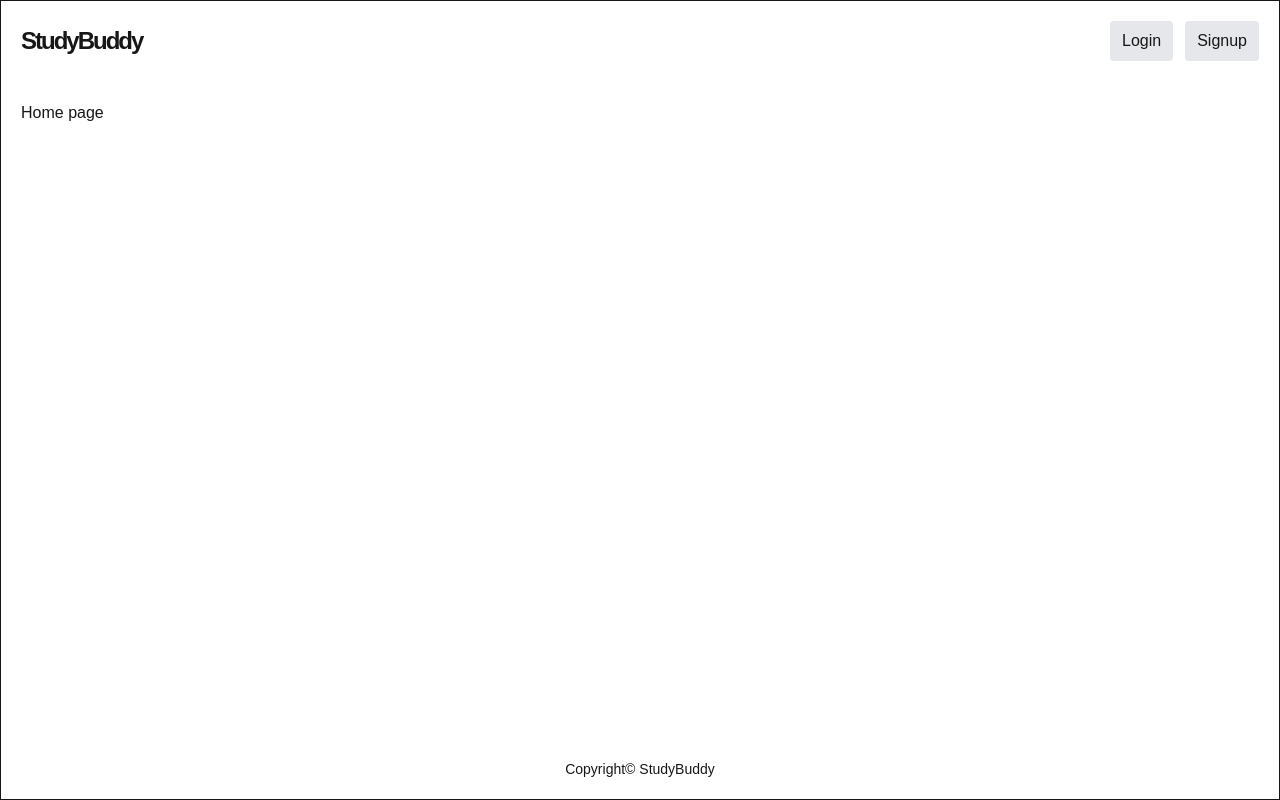
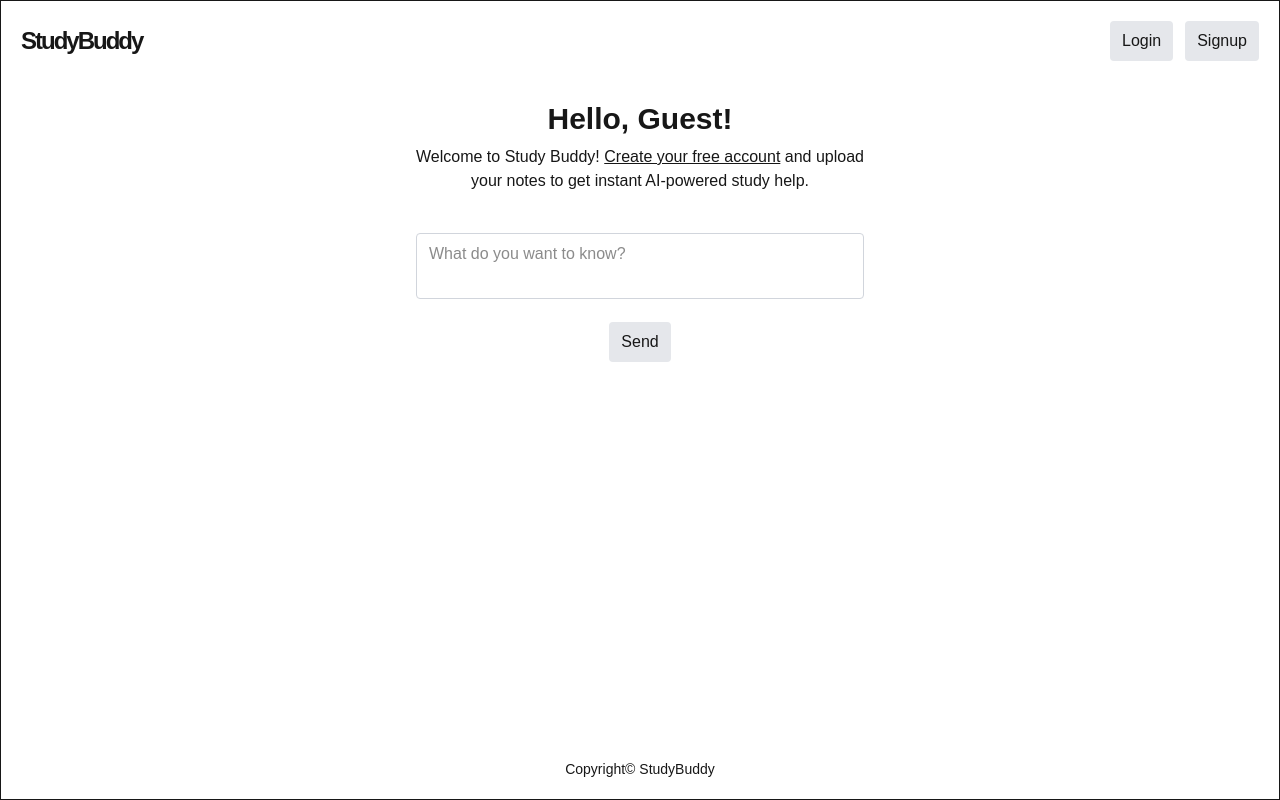
Before and after one commit to doreeday/study-buddy-2, a Next.js app: page / in a window 1280 px wide. Built offline with nearby package versions, Linux system fonts and the light colour scheme.

Commit message:
added form chat

```diff
--- /dev/null
+++ b/src/app/components/forms/FormChat.tsx
@@ -0,0 +1,21 @@
+export default function FormChat() {
+  return (
+    <form
+      data-loading="false"
+      className="max-w-md w-full mx-auto flex-1 sticky bottom-8 flex flex-col gap-2 bg-white"
+    >
+      <div className="form-control">
+        <textarea
+          name="message"
+          placeholder="What do you want to know?"
+          className="w-full p-2 border rounded resize-none"
+        ></textarea>
+      </div>
+      <div className="flex justify-center mt-2">
+        <button type="submit" className="button button--default">
+          Send
+        </button>
+      </div>
+    </form>
+  )
+}
--- a/src/app/globals.css
+++ b/src/app/globals.css
@@ -24,10 +24,8 @@ body {
     @apply bg-gray-200 border-gray-300 hover:bg-gray-300 hover:border-gray-500;
   }
 }
-  &.button--primary {
-    @apply bg-blue-600 text-white border-blue-700 hover:bg-blue-700 hover:border-blue-800;
+form{
+  input, textarea {
+    @apply border border-gray-300 rounded px-3 py-2 focus:outline-none focus:ring-2 focus:ring-blue-500;
   }
-
-  &.button--secondary {
-    @apply bg-green-600 text-white border-green-700 hover:bg-green-700 hover:border-green-800;
-  }
+}
--- a/src/app/page.tsx
+++ b/src/app/page.tsx
@@ -1,11 +1,27 @@
-import Default from "./templates/Default";
+import Default from './templates/Default'
+import FormChat from '@/app/components/forms/FormChat'
 
 export default function Home() {
   return (
-    <Default>
-      <div className="">
-        Home page
+    <Default className="flex items-center justify-center">
+      <div className="flex flex-col gap-10">
+        {/** Welcome message */}
+        <div className="max-w-md w-full mx-auto text-center">
+          <div className="flex flex-col gap-2">
+            <h1 className="text-3xl font-bold">Hello, Guest!</h1>
+            <p>
+              Welcome to Study Buddy!{' '}
+              <a className="underline" href="/signup">
+                Create your free account
+              </a>{' '}
+              and upload your notes to get instant AI-powered study help.
+            </p>
+          </div>
+        </div>
+
+        {/** Form */}
+        <FormChat />
       </div>
     </Default>
-  );
+  )
 }
```
